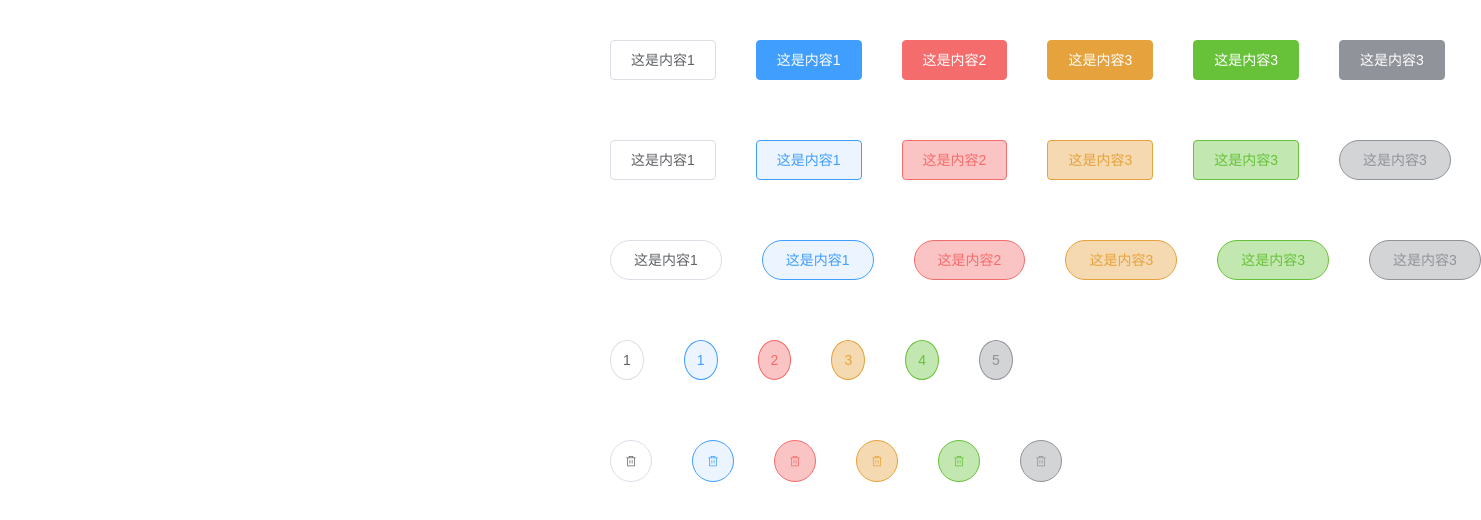
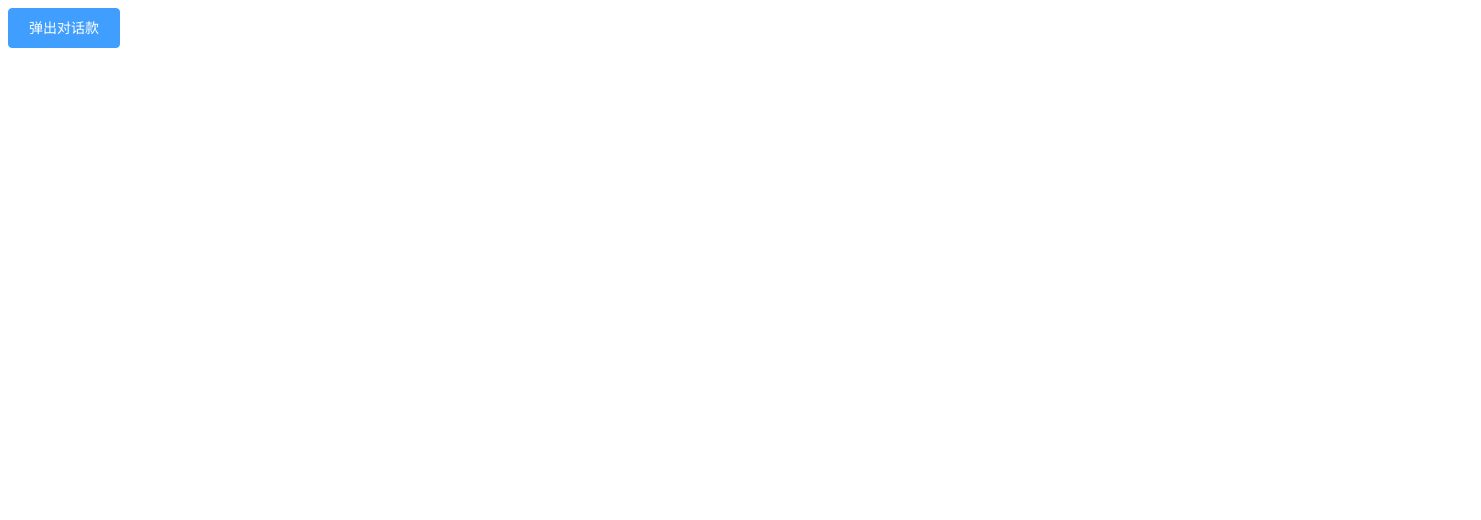
Before and after one commit to 1024shao/nx-ui, a Vue app: page / in a window 1280 px wide. Shown: the top 520 px of the page, 1481 px wide, since content can reach past the window. Built offline with nearby package versions, Linux system fonts and the light colour scheme.

Commit message:
feat(component): add nx-dailog

```diff
--- a/src/App.vue
+++ b/src/App.vue
@@ -1,51 +1,27 @@
 <template>
-  <div class="container">
-    <Nx-Button @click="fn" disabled>这是内容1</Nx-Button>
-    <Nx-Button type="primary">这是内容1</Nx-Button>
-    <Nx-Button type="danger">这是内容2</Nx-Button>
-    <Nx-Button type="warning">这是内容3</Nx-Button>
-    <Nx-Button type="success">这是内容3</Nx-Button>
-    <Nx-Button type="info">这是内容3</Nx-Button>
-  </div>
-  <div class="container">
-    <Nx-Button plain>这是内容1</Nx-Button>
-    <Nx-Button plain type="primary">这是内容1</Nx-Button>
-    <Nx-Button plain type="danger">这是内容2</Nx-Button>
-    <Nx-Button plain type="warning">这是内容3</Nx-Button>
-    <Nx-Button plain type="success">这是内容3</Nx-Button>
-    <Nx-Button plain type="info" round>这是内容3</Nx-Button>
-  </div>
-  <div class="container">
-    <Nx-Button round plain>这是内容1</Nx-Button>
-    <Nx-Button round plain type="primary">这是内容1</Nx-Button>
-    <Nx-Button round plain type="danger">这是内容2</Nx-Button>
-    <Nx-Button round plain type="warning">这是内容3</Nx-Button>
-    <Nx-Button round plain type="success">这是内容3</Nx-Button>
-    <Nx-Button round plain type="info">这是内容3</Nx-Button>
-  </div>
-  <div class="container">
-    <Nx-Button circle plain>1</Nx-Button>
-    <Nx-Button circle plain type="primary">1</Nx-Button>
-    <Nx-Button circle plain type="danger">2</Nx-Button>
-    <Nx-Button circle plain type="warning">3</Nx-Button>
-    <Nx-Button circle plain type="success">4</Nx-Button>
-    <Nx-Button circle plain type="info">5</Nx-Button>
-  </div>
-  <div class="container">
-    <Nx-Button icon="nx-icon-delete" circle plain></Nx-Button>
-    <Nx-Button icon="nx-icon-delete" circle plain type="primary"></Nx-Button>
-    <Nx-Button icon="nx-icon-delete" circle plain type="danger"></Nx-Button>
-    <Nx-Button icon="nx-icon-delete" circle plain type="warning"></Nx-Button>
-    <Nx-Button icon="nx-icon-delete" circle plain type="success"></Nx-Button>
-    <Nx-Button icon="nx-icon-delete" circle plain type="info"></Nx-Button>
-  </div>
+  <nx-button @click="state.visible = true" type="primary">弹出对话款</nx-button>
+  <!-- :visible.syn 等同于 :visible = 'visible' @update:visible='fn'-->
+  <nx-dialog width="50%" top="100px" v-model:visible="state.visible">
+    <template v-slot:title>
+      <h3>我是标题</h3>
+    </template>
+    我是内容
+    <template #footer>
+      <nx-button @click="state.visible = false">取消</nx-button>
+      <nx-button type="primary" @click="state.visible = false">确定</nx-button>
+    </template>
+  </nx-dialog>
 </template>
 
 
 <script setup>
-const fn = (e) => {
-  console.log(e.target, 1)
-}
+import { reactive } from 'vue';
+const state = reactive({
+  visible: false,
+  a: false
+})
+
+
 </script>
 <style lang="less">
 .container {
--- a/src/main.js
+++ b/src/main.js
@@ -1,9 +1,11 @@
 import { createApp } from 'vue'
 import App from './App.vue'
+import './packages/fonts/iconfont.css'
 import NxButton from './packages/nx-button/index.vue'
-import './packages/fonts/iconfont.css'
+import NxDialog from './packages/nx-dialog/index.vue'
 
 const app = createApp(App)
 app.component(NxButton.name, NxButton)
+app.component(NxDialog.name, NxDialog)
 
 app.mount('#app')
--- a/src/packages/nx-button/index.vue
+++ b/src/packages/nx-button/index.vue
@@ -65,7 +65,7 @@ const handleClick = (e) => {
 
 </script>
 
-<style lang="less">
+<style lang="less" >
 .nx-button {
   display: inline-block;
   line-height: 1;
--- /dev/null
+++ b/src/packages/nx-dialog/index.vue
@@ -0,0 +1,131 @@
+<template>
+  <!-- 遮罩层 -->
+  <transition name="dialog-fade">
+    <div class="nx-dialog__wrapper" v-show="visible" @click.self="handleClose">
+      <div class="nx-dialog" :style="{ width, top }">
+        <div class="nx-dialog__header">
+          <slot name="title">
+            <!--slot插槽不传入内容的时候渲染默认title  -->
+            <span class="nx-dialog__title">{{ title }}</span>
+          </slot>
+          <button class="nx-dialog__headerbtn" @click="handleClose">
+            <i class="nx-icon-close"></i>
+          </button>
+        </div>
+        <div class="nx-dialog__body">
+          <slot></slot>
+        </div>
+        <div class="nx-dialog__footer" v-show="slots.footer">
+          <slot name="footer"></slot>
+        </div>
+      </div>
+    </div>
+  </transition>
+</template>
+<script>
+export default {
+  name: 'NxDialog'
+}
+</script>
+<script setup>
+import { defineProps, useSlots } from 'vue'
+const slots = useSlots()
+defineProps({
+  title: {
+    type: String,
+    default: '提示',
+    required: false
+  },
+  width: {
+    type: String,
+    default: '50%',
+    required: false
+  },
+  top: {
+    type: String,
+    default: '15vh',
+    required: false
+  },
+  visible: {
+    type: Boolean,
+    default: false,
+    required: false
+  }
+})
+const emit = defineEmits(['update:visible'])
+const handleClose = (e) => {
+  emit('update:visible', false)
+}
+</script>
+<style lang="less" scoped>
+.nx-dialog__wrapper {
+  position: fixed;
+  top: 0;
+  bottom: 0;
+  left: 0;
+  right: 0;
+  z-index: 999;
+  background-color: rgba(0, 0, 0, 0.5);
+  .nx-dialog {
+    position: relative;
+    background-color: #fff;
+    border-radius: 2px;
+    box-shadow: 0 1px 3px rgba(0, 0, 0, 0.3);
+    box-sizing: border-box;
+    width: 30%;
+    margin: 0 auto;
+    &__header {
+      padding: 20px 20px 10px;
+      .nx-dialog__title {
+        line-height: 24px;
+        font-size: 18px;
+        color: #303133;
+      }
+      .nx-dialog__headerbtn {
+        position: absolute;
+        top: 20px;
+        right: 20px;
+        padding: 0;
+        background: transparent;
+        border: none;
+        outline: none;
+        cursor: pointer;
+        font-size: 16px;
+        .nx-icon-close {
+          color: #909399;
+        }
+      }
+    }
+    &__body {
+      padding: 30px 20px;
+      color: #606266;
+      font-size: 14px;
+      word-break: break-all;
+    }
+    &__footer {
+      padding: 10px 20px 20px;
+      text-align: right;
+      box-sizing: border-box;
+      ::v-deep .nx-button:first-child {
+        margin-right: 15px;
+      }
+    }
+  }
+}
+.dialog-fade-enter-active {
+  animation: fade 0.3s;
+}
+.dialog-fade-leave-active {
+  animation: fade 0.3s reverse;
+}
+@keyframes fade {
+  0% {
+    opacity: 0;
+    transform: translateY(-20px);
+  }
+  100% {
+    opacity: 1;
+    transform: translateY(0);
+  }
+}
+</style>
```
